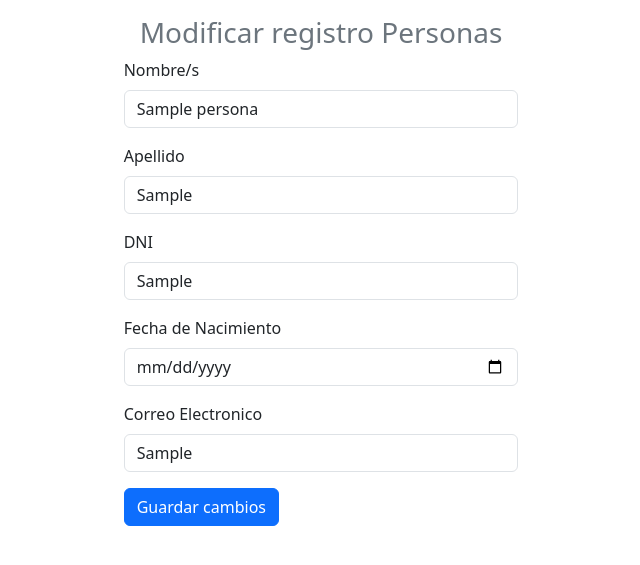
After one commit to LuisAyala770/crud_php, a PHP site: page /modificar.php?id=1 in a window 1280 px wide. The commit adds this page. Shown: the top 565 px of the page, without its empty margins (319-959 px from the left). Run offline with PHP 8.4, Linux system fonts and the light colour scheme; tables that the repository leaves empty or names only in its code hold one stand-in row (values such as "Sample post"); some libraries are stand-ins or nearby versions.

Commit message:
Integración de modificar y eliminar campos

```diff
--- /dev/null
+++ b/controlador/modificar_php.php
@@ -0,0 +1,22 @@
+<?php
+if (!empty($_POST["btnmodificar"])) {
+    if (!empty($_POST["nombre"]) and !empty($_POST["apellido"]) and !empty($_POST["dni"]) and !empty($_POST["fecha"]) and !empty($_POST["correo"])) {
+        $id = $_POST["id"];
+        $nombre = $_POST["nombre"];
+        $apellido = $_POST["apellido"];
+        $dni = $_POST["dni"];
+        $fecha = $_POST["fecha"];
+        $correo = $_POST["correo"];
+
+        $sql = $conexion->query("UPDATE personas SET nombre='$nombre',apellido='$apellido',dni='$dni',fecha='$fecha',correo='$correo' WHERE id_persona=$id");
+        if ($sql == 1) {
+            header("location:index.php");
+        } else {
+            echo '<div class="alert alert-danger">Erro al modificar el registro</div>';
+        }
+    } else {
+        echo '<div class="alert alert-warning">Uno o más campos estan vacios</div>';
+    }
+} else {
+    # code...
+}
--- /dev/null
+++ b/modelo/conexion.php
@@ -0,0 +1,4 @@
+<?php
+$conexion=new mysqli("localhost", "root","","crud_php");
+$conexion->set_charset("utf8");
+?>
--- /dev/null
+++ b/modificar.php
@@ -0,0 +1,52 @@
+<?php
+include("modelo/conexion.php");
+$id = $_GET["id"];
+$sql = $conexion->query("SELECT * FROM personas WHERE id_persona=$id");
+?>
+
+<!DOCTYPE html>
+<html lang="en">
+
+<head>
+    <meta charset="UTF-8">
+    <meta name="viewport" content="width=device-width, initial-scale=1.0">
+    <title>Document</title>
+    <link href="https://cdn.jsdelivr.net/npm/bootstrap@5.3.2/dist/css/bootstrap.min.css" rel="stylesheet" integrity="sha384-T3c6CoIi6uLrA9TneNEoa7RxnatzjcDSCmG1MXxSR1GAsXEV/Dwwykc2MPK8M2HN" crossorigin="anonymous">
+    <script src="https://kit.fontawesome.com/f40677b3d8.js" crossorigin="anonymous"></script>
+</head>
+
+<body>
+
+    <form class="col-4 p-3 m-auto" method="POST">
+        <h3 class="text-center text-secondary">Modificar registro Personas</h3>
+        <input type="hidden" name="id" value="<?= $_GET["id"]?>">
+        <?php
+        include("controlador/modificar_php.php");
+        while ($datos = $sql->fetch_object()) { ?>
+            <div class="mb-3">
+                <label for="exampleInputEmail1" class="form-label">Nombre/s</label>
+                <input type="text" class="form-control" name="nombre" value="<?= $datos->nombre?>">
+            </div>
+            <div class="mb-3">
+                <label for="exampleInputEmail1" class="form-label">Apellido</label>
+                <input type="text" class="form-control" name="apellido" value="<?= $datos->apellido?>">
+            </div>
+            <div class="mb-3">
+                <label for="exampleInputEmail1" class="form-label">DNI</label>
+                <input type="text" class="form-control" name="dni" value="<?= $datos->dni?>">
+            </div>
+            <div class="mb-3">
+                <label for="exampleInputEmail1" class="form-label">Fecha de Nacimiento</label>
+                <input type="date" class="form-control" name="fecha" value="<?= $datos->fecha?>">
+            </div>
+            <div class="mb-3">
+                <label for="exampleInputEmail1" class="form-label">Correo Electronico</label>
+                <input type="email" class="form-control" name="correo"  value="<?= $datos->correo?>">
+            </div>
+        <?php }
+        ?>
+        <button type="submit" class="btn btn-primary" name="btnmodificar" value="ok">Guardar cambios</button>
+    </form>
+</body>
+
+</html>
```
Also changed, not shown: controlador/eliminar.php (added, +13 -0 lines), controlador/registro_persona.php (added, +21 -0 lines), index.php (+32 -13 lines).
